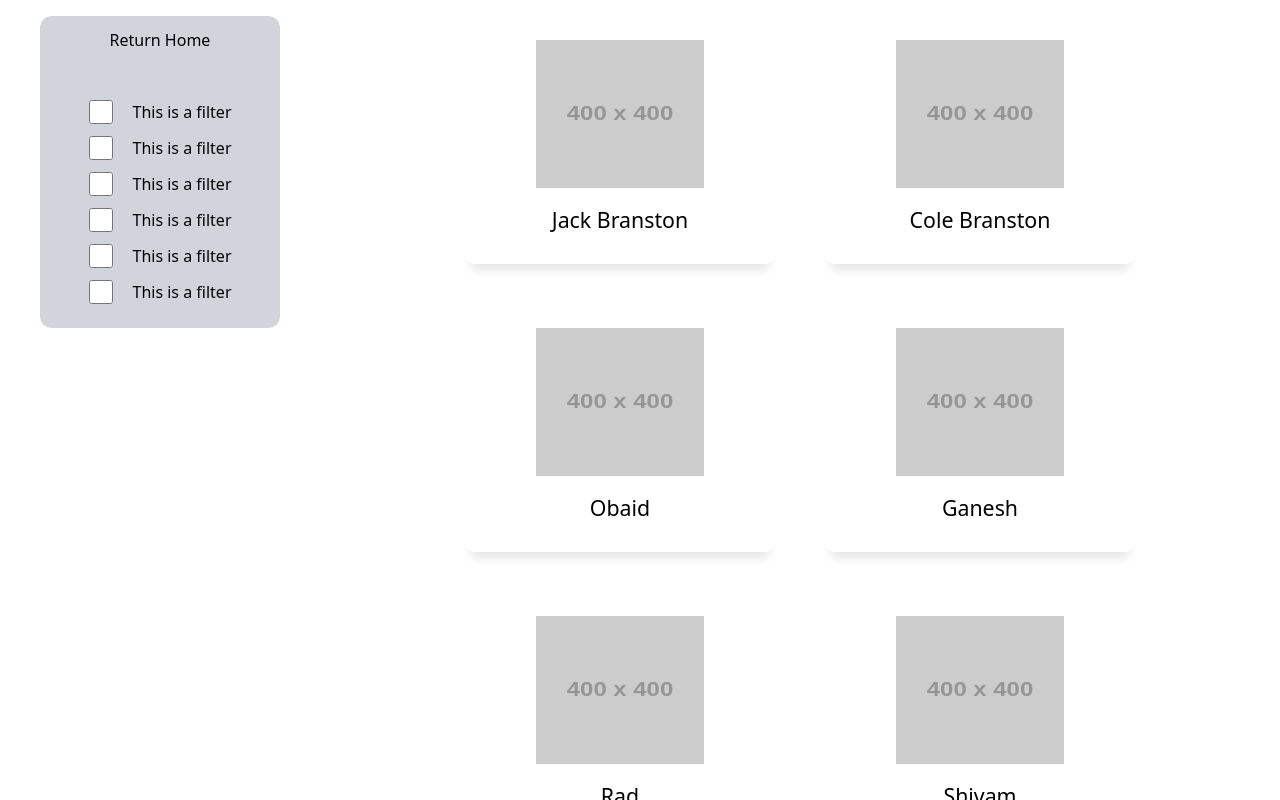
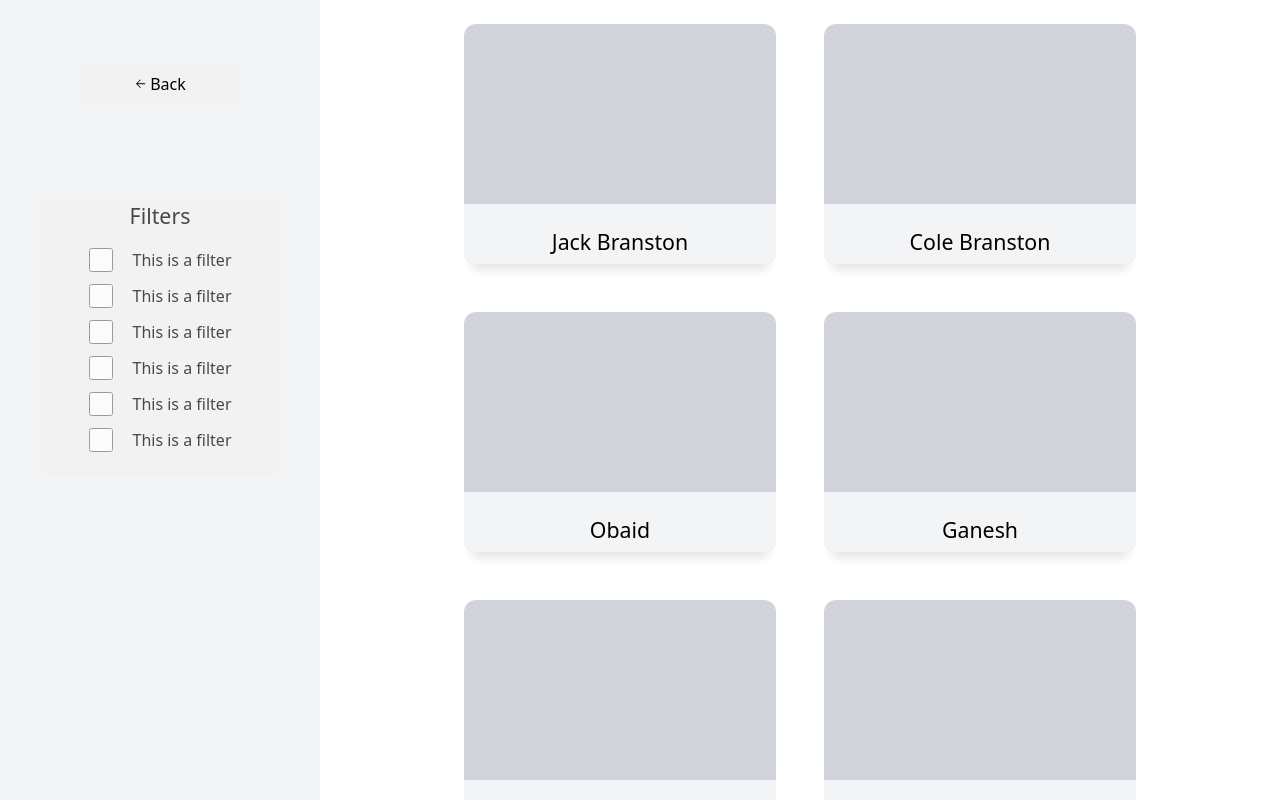
Before and after one commit to ColeBranston/CloudFusion, a React (Create React App) app: page / in a window 1280 px wide. Both pictures are taken after a click on the button "Team". Built offline with nearby package versions, Linux system fonts and the light colour scheme.

Commit message:
Added teams page Adding the teams page

```diff
--- a/src/Pages/TeamsPage/TeamsPage.js
+++ b/src/Pages/TeamsPage/TeamsPage.js
@@ -45,13 +45,15 @@ const TeamsPage = ({returnHome}) => {
     return(
 
                 <div className="flex">
-                    <div className=" w-[25%] bg-white">
-                        <div className="ml-[12.5%] mt-[5%] rounded-xl justify-center w-3/4 bg-gray-300">
-                            <div className="flex justify-center mb-12">
-                                <button className=" w-1/2 mt-[5%]" onClick={returnHome}> Return Home</button>
-                            </div>
+                    <div className=" w-[25%] bg-gray-100">
+                        <div onClick={returnHome} className="hover:cursor-pointer flex ml-[25%] items-center bg-[#F2F2F2] rounded-md w-1/2 mt-[20%]">
+                                <button className="flex rounded-md mt-[5%] mb-[5%] mx-auto"><HiArrowSmallLeft className="w-[100%] h-[100%] my-auto"/><span className="ml-[5%]">Back</span></button>
+                        </div>
+
+                        <div className="position-fixed ml-[12.5%] mt-[30%] rounded-xl justify-center w-3/4 bg-[#F2F2F2] opacity-[0.7]">
+                            <h2>Filters</h2>
                             <div>
-                                <div className="flex justify-center mt-3">
+                                <div className="flex justify-center pt-4">
                                     <input type="checkbox" className="size-6"></input>
                                     <p className="ml-5">This is a filter</p>
                                 </div>
@@ -81,7 +83,7 @@ const TeamsPage = ({returnHome}) => {
                     </div>
 
                     {people?.length > 0 ? (
-                        <div className='overflow-hidden h-screen w-[75%]  bg-white flex justify-center items-center flex-wrap'>
+                        <div className='overflow-hidden h-screen w-[75%] flex justify-center items-center flex-wrap bg-white'>
                             {people.map((person) => (
                             <Card person={person} />
                         ))}
--- a/src/Pages/TeamsPage/card.css
+++ b/src/Pages/TeamsPage/card.css
@@ -1,3 +1,4 @@
+
 
 .person {
   width: 32.5%;
--- a/src/Pages/TeamsPage/card.js
+++ b/src/Pages/TeamsPage/card.js
@@ -2,13 +2,14 @@ import "./card.css";
 //Initializing the person card component
 const Card =({person}) => {
     return (
-        <div className='person'>
+        <div className='person bg-gray-300'>
             <div className="flex items-center justify-center h-[75%]">
                 {/* Defining the image on the card */}
-                <img className="h-full w-[60%]" src={person.Poster !== "N/A" ? person.Poster: 'https://via.placeholder.com/400'} alt={person.Title}/>
+                {/* <img className="h-full w-[60%]" src={person.Poster !== "N/A" ? person.Poster: 'https://via.placeholder.com/400'} alt={person.Title}/>
+             */}
             </div>
-            <div className="flex bg-white">
-                <h2 className="mx-auto">{person.Name}</h2>
+            <div className="flex bg-gray-100">
+                <h2 className="mx-auto my-[7%] color-black">{person.Name}</h2>
             </div>
         </div>
     );
```
